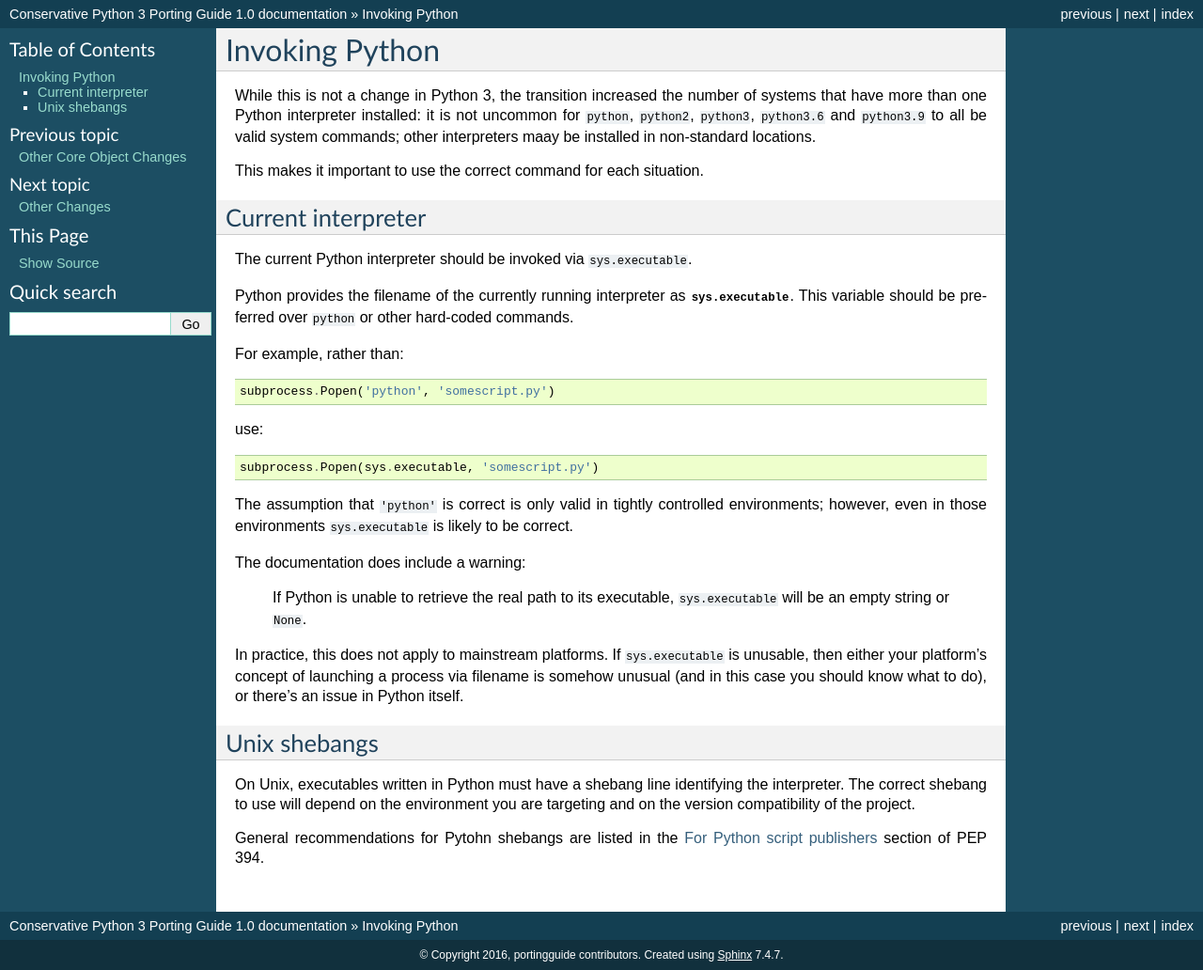
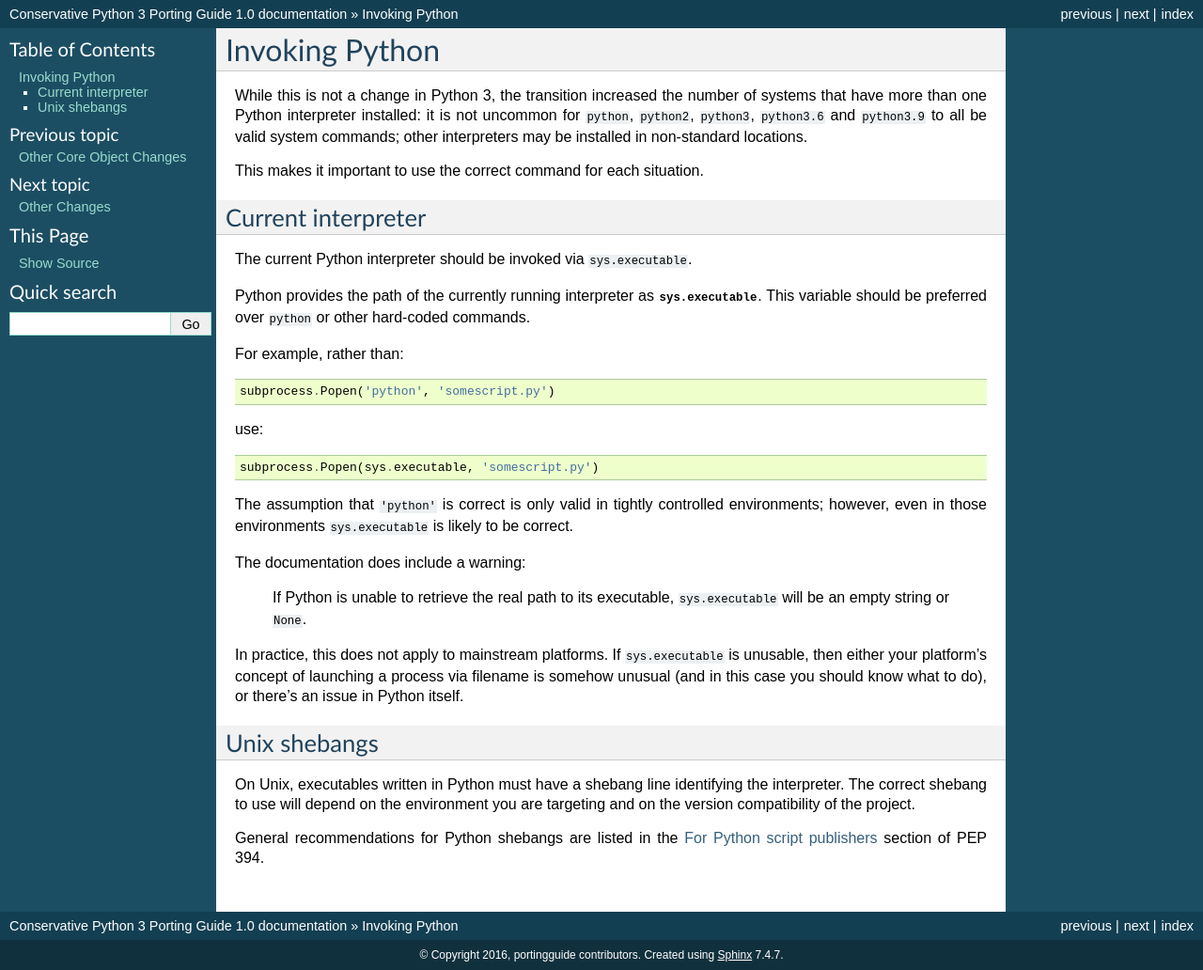
Before and after one commit to fedora-python/portingguide, a Sphinx documentation site: the page built from source/invoking-python.rst, in a window 1280 px wide. Shown: the whole page at 94% size. Built offline with Sphinx 7.4.7, drawn with Linux system fonts in a browser that asks for light colours.

Commit message:
Apply suggestions from code review
Co-authored-by: Miro Hrončok <miro@hroncok.cz>

```diff
--- a/source/invoking-python.rst
+++ b/source/invoking-python.rst
@@ -4,7 +4,7 @@ Invoking Python
 While this is not a change in Python 3, the transition increased the number of
 systems that have more than one Python interpreter installed: it is not
 uncommon for ``python``, ``python2``, ``python3``, ``python3.6`` and
-``python3.9`` to all be valid system commands; other interpreters maay be
+``python3.9`` to all be valid system commands; other interpreters may be
 installed in non-standard locations.
 
 This makes it important to use the correct command for each situation.
@@ -15,7 +15,7 @@ Current interpreter
 
 The current Python interpreter should be invoked via ``sys.executable``.
 
-Python provides the filename of the currently running interpreter as
+Python provides the path of the currently running interpreter as
 :data:`sys.executable`.
 This variable should be preferred over ``python`` or other hard-coded commands.
 
@@ -50,7 +50,7 @@ the interpreter.
 The correct shebang to use will depend on the environment you are targeting
 and on the version compatibility of the project.
 
-General recommendations for Pytohn shebangs are listed in
+General recommendations for Python shebangs are listed in
 the `For Python script publishers`_ section of PEP 394.
 
 .. _For Python script publishers: https://www.python.org/dev/peps/pep-0394/#for-python-script-publishers
```
